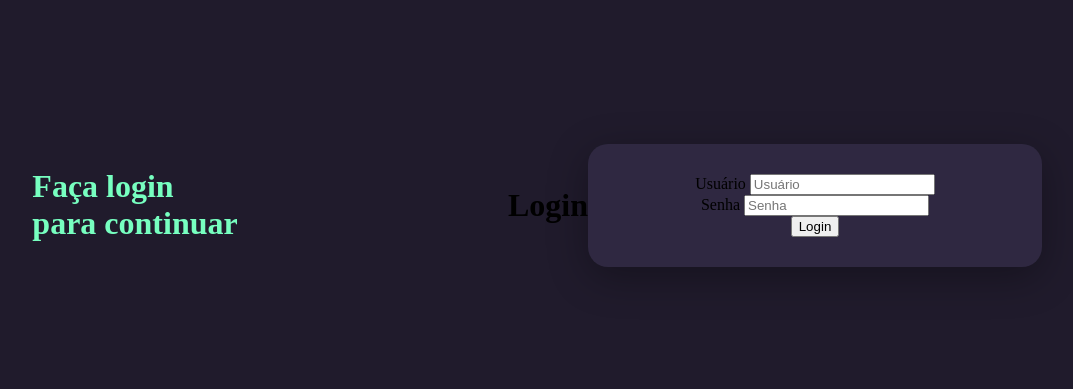
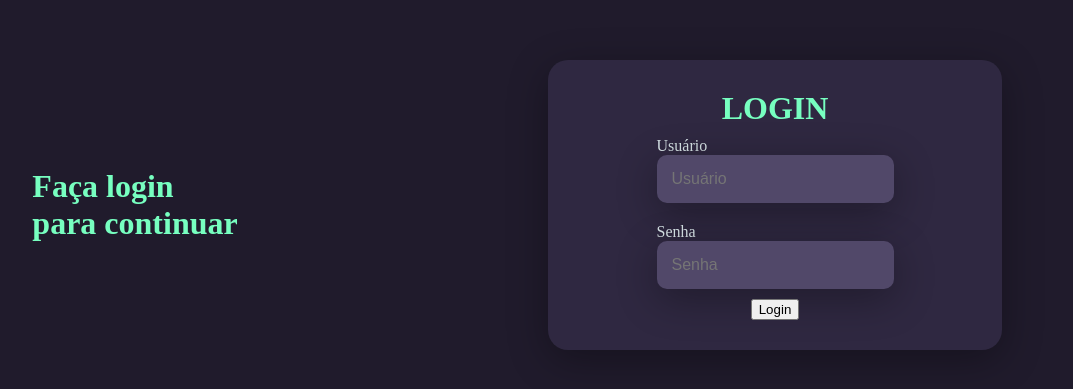
Before and after one commit to NicolasFerri011/Pagina-de-login, a plain HTML site: page index.html in a window 1280 px wide. Shown: the part 195-584 px from the top of the page, without its empty margins (185-1258 px from the left). Drawn offline with Linux system fonts and the light colour scheme.

Commit message:
Atualização Geral :zap:

```diff
--- a/index.html
+++ b/index.html
@@ -13,8 +13,8 @@
             <h1>Faça login<br>para continuar</h1>
         </div>
         <div class="right-login">
-            <h1>Login</h1>
             <div class="card-login">
+                <h1>LOGIN</h1>
                 <div class="textfield">
                     <label for="usuario">Usuário</label>
                     <input type="text" name="usuario" placeholder="Usuário">
--- a/style.css
+++ b/style.css
@@ -1,4 +1,4 @@
-body {
+body{
     margin: 0;
 }
 .main-login{
@@ -9,7 +9,7 @@ body {
     justify-content: center;
     align-items: center;
 }
-.left-login {
+.left-login{
     width: 50vw;
     height: 100vh;
     display: flex;
@@ -20,14 +20,14 @@ body {
 .left-login > h1 {
 color: #77ffc0;
 }
-.right-login {
+.right-login{
     width: 50vw;
     height: 100vh;
     display: flex;
     justify-content: center;
     align-items: center;
 }
-.card-login {
+.card-login{
     width: 60%;
     display: flex;
     justify-content: center;
@@ -35,7 +35,34 @@ color: #77ffc0;
     flex-direction: column;
     padding: 30px 35px;
     background: #2f2841;
-    border: 20px;
     border-radius: 20px;
     box-shadow: 0px 10px 40px #00000052;
 }
+.card-login > h1 {
+    color: #77ffc0;
+    font-weight: 800;
+    margin: 0%;
+}
+.textfield{
+    display: flex;
+    flex-direction: column;
+    align-items: flex-start;
+    justify-content: center;
+    margin: 10px;
+}
+.textfield > input{
+    width: 100%;
+    border: none;
+    border-radius: 10px;
+    padding: 15px;
+    background: #514869;
+    color: #f0ffffde;
+    font-size: 12pt;
+    box-shadow: 0px 10px 40px #00000052;
+    outline: none;
+    box-sizing: border-box;
+}
+.textfield > label{
+    color: #f0ffffde;
+    margin-bottom: 10px 0px;
+}
```
